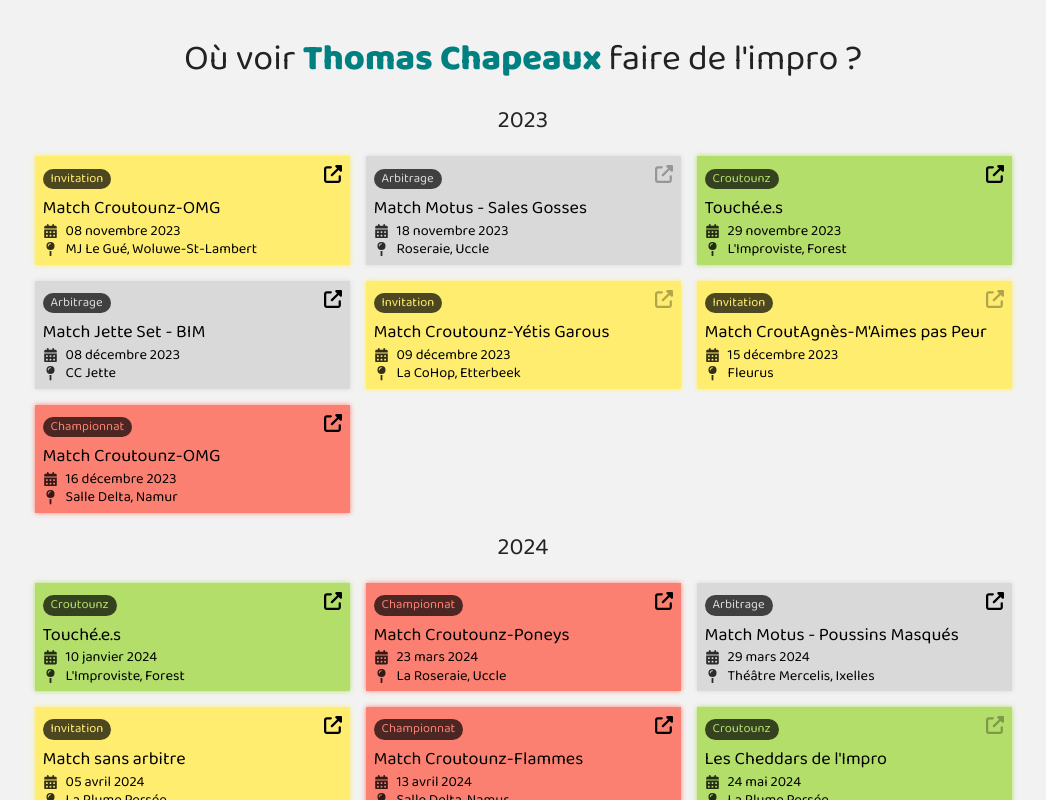
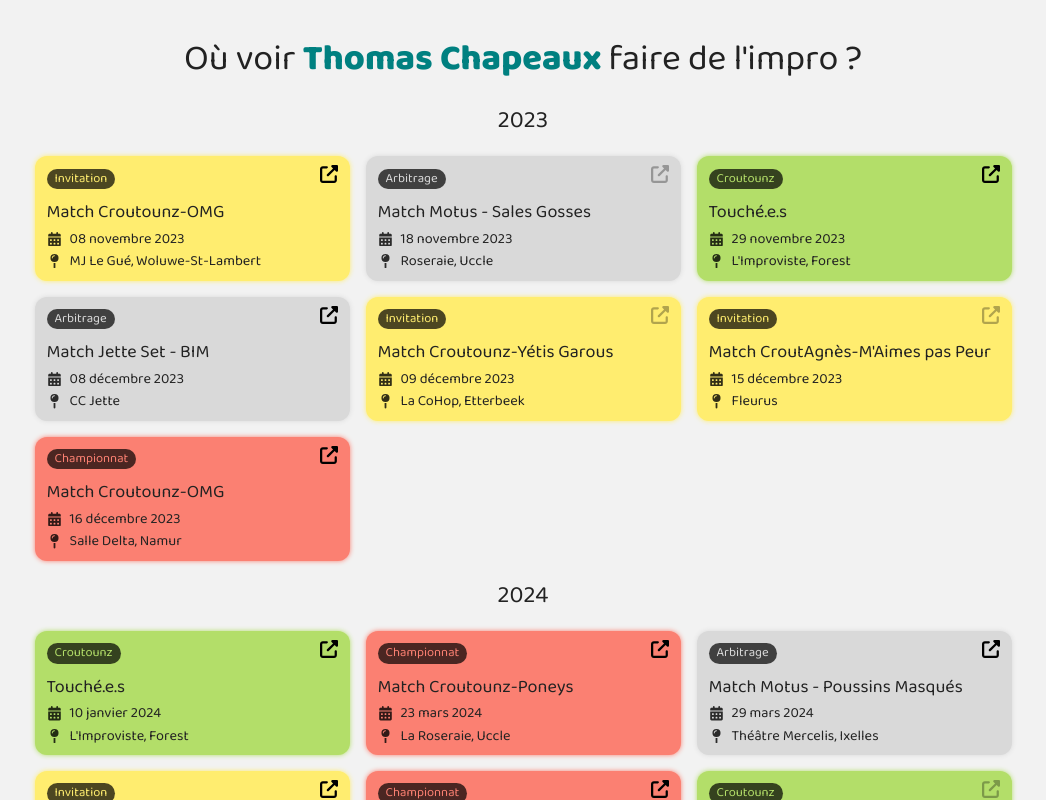
Before and after one commit to tchapeaux/voir-tchap-impro, a Vue app: page / in a window 1280 px wide. Shown: the top 800 px of the page, without its empty margins (117-1163 px from the left). Built offline with nearby package versions, Linux system fonts and the light colour scheme.

Commit message:
design tweaks

```diff
--- a/src/components/EventCard.vue
+++ b/src/components/EventCard.vue
@@ -56,17 +56,20 @@ function handleClick() {
 
 <style scoped>
 .card {
-  padding: 8px;
-  color: black;
+  padding: 12px;
+  padding-top: 8px;
+  color: #222;
   background-color: var(--card-color);
   box-shadow: 0px 0px 5px var(--card-color);
+
+  border-radius: 12px;
 
   width: 315px;
 
   display: flex;
   flex-direction: column;
   align-items: flex-start;
-  gap: 4px;
+  gap: 8px;
 }
 
 .card-header {
```
